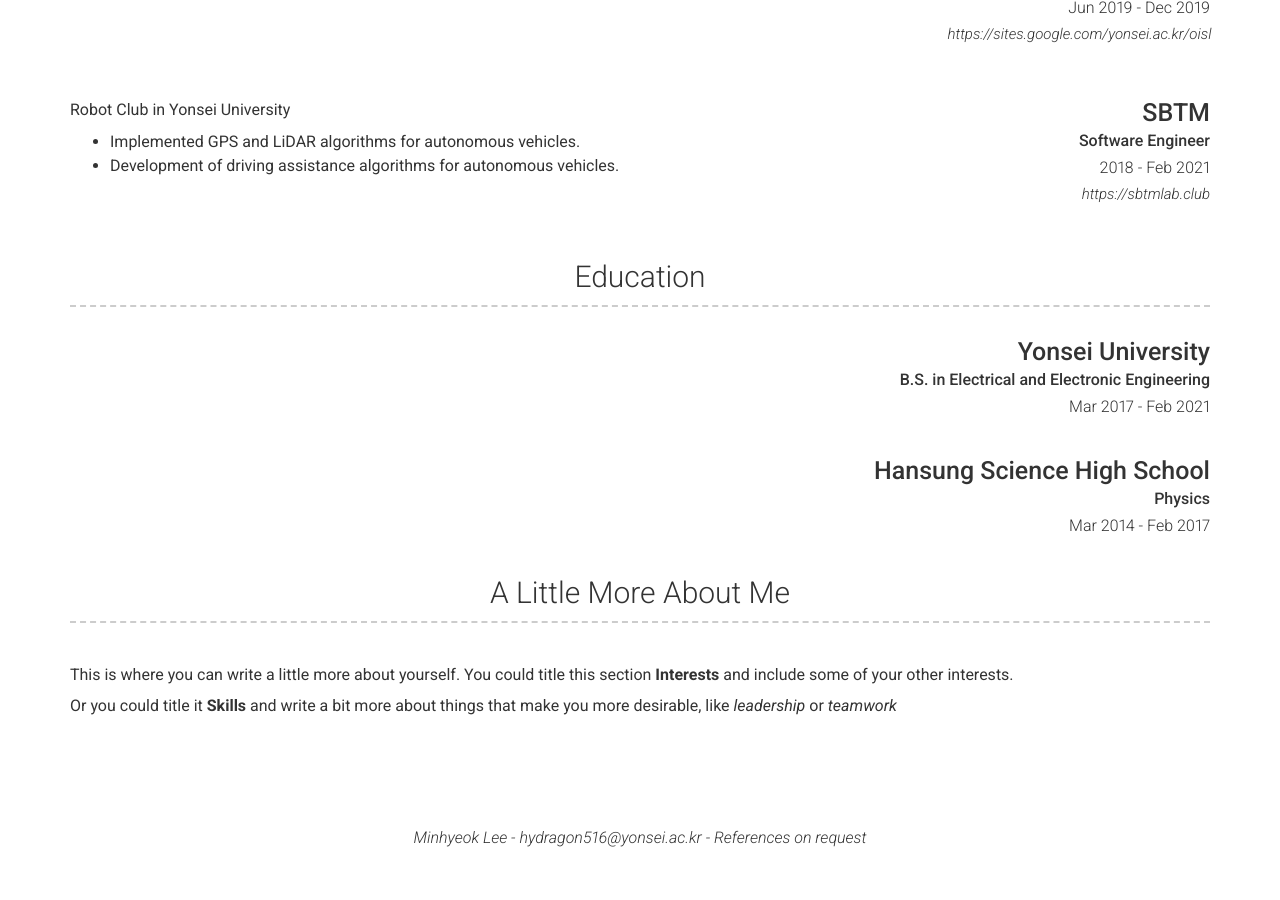
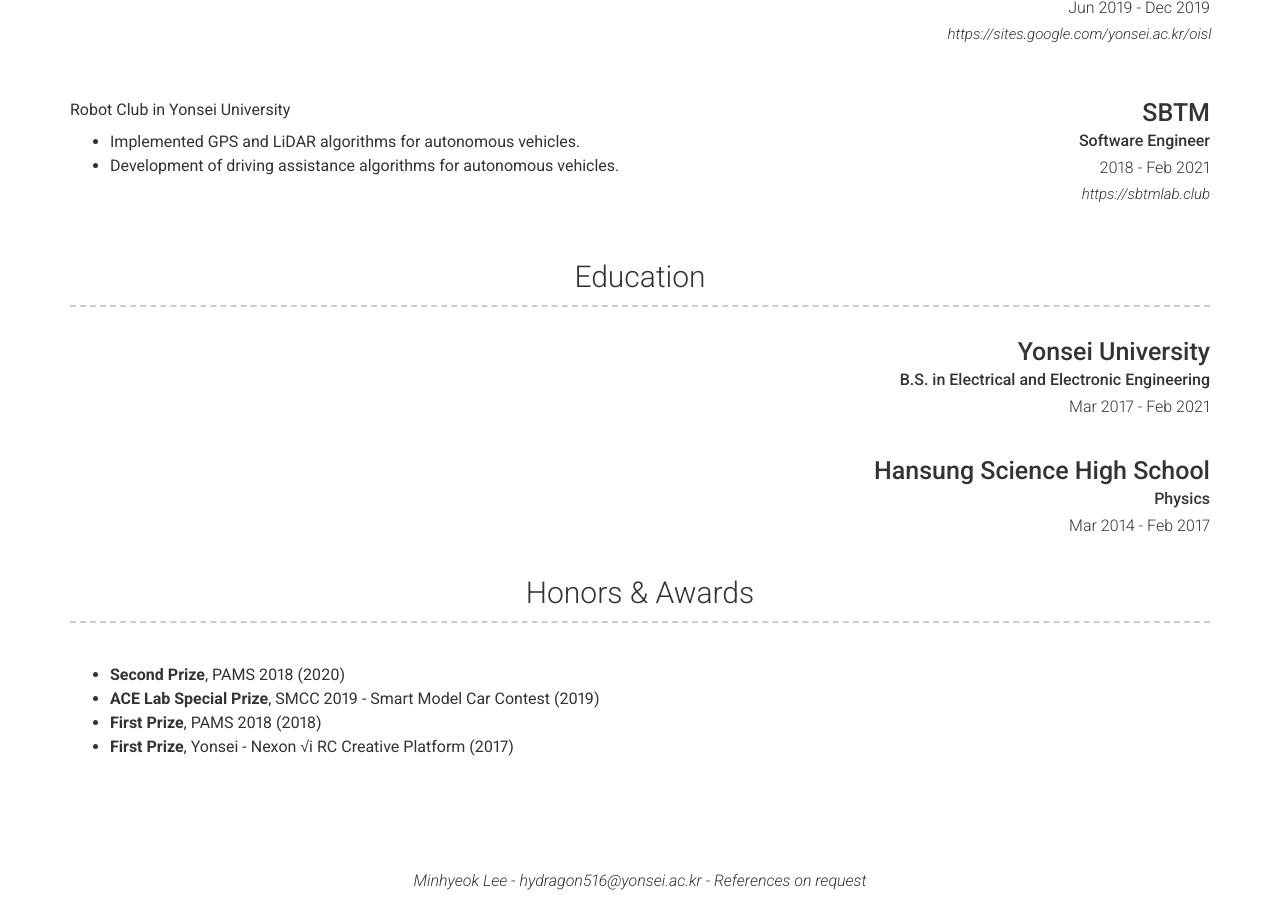
Before and after one commit to Hydragon516/hydragon516.github.io, a Jekyll site: the page built from index.md, in a window 1280 px wide and 900 px high, scrolled down 1413 px. Built offline with Jekyll 4.4.1, drawn with Linux system fonts in a browser that asks for light colours; nearby versions of some CDN libraries; before the commit the page ends 2270 px from its top, so only the background shows below that.

Commit message:
Update _config.yml

```diff
--- a/_config.yml
+++ b/_config.yml
@@ -36,7 +36,7 @@ googlescholar_username: WGchT7cAAAAJ
 # Additional icon links
 additional_links:
   - title: Blog
-    icon: fa-blogger
+    icon: fa-blog
     url: https://hydragon-cv.info
 # - title: another link
 #   icon: font awesome brand icon name (eg. fab fa-twitter) (https://fontawesome.com/icons?d=gallery&s=brands&m=free)
@@ -158,12 +158,13 @@ content:
         #   Short institution or course description (optional)
         # description: |
         #   Got a 2017 Academic Achievement Award.
-  - title: A Little More About Me
+  - title: Honors & Awards
     layout: text
     content: | # this will include new lines to allow paragraphs
-      This is where you can write a little more about yourself. You could title this section **Interests** and include some of your other interests.
-
-      Or you could title it **Skills** and write a bit more about things that make you more desirable, like *leadership* or *teamwork*
+      * __Second Prize__, PAMS 2018 (2020)
+      * __ACE Lab Special Prize__, SMCC 2019 - Smart Model Car Contest (2019)
+      * __First Prize__, PAMS 2018 (2018)
+      * __First Prize__, Yonsei - Nexon √i RC Creative Platform (2017)
 
 # Footer
 footer_show_references: true
```
